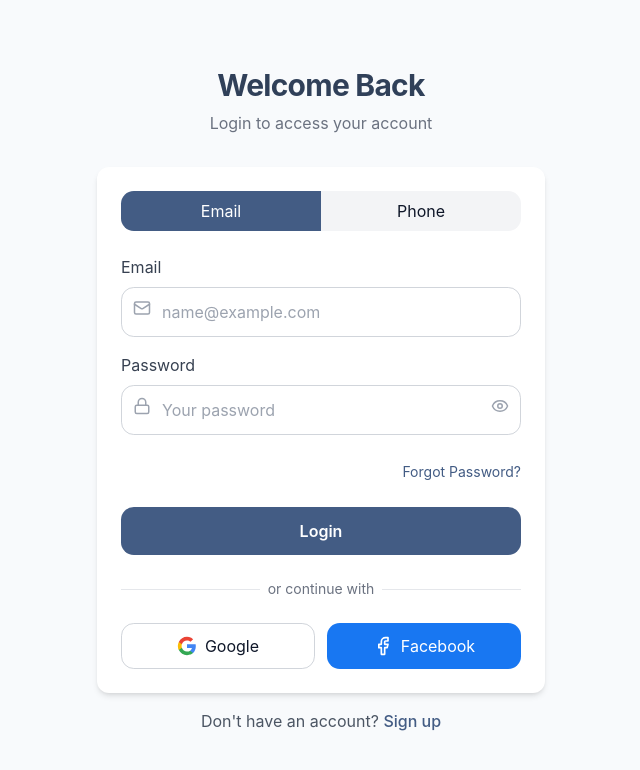
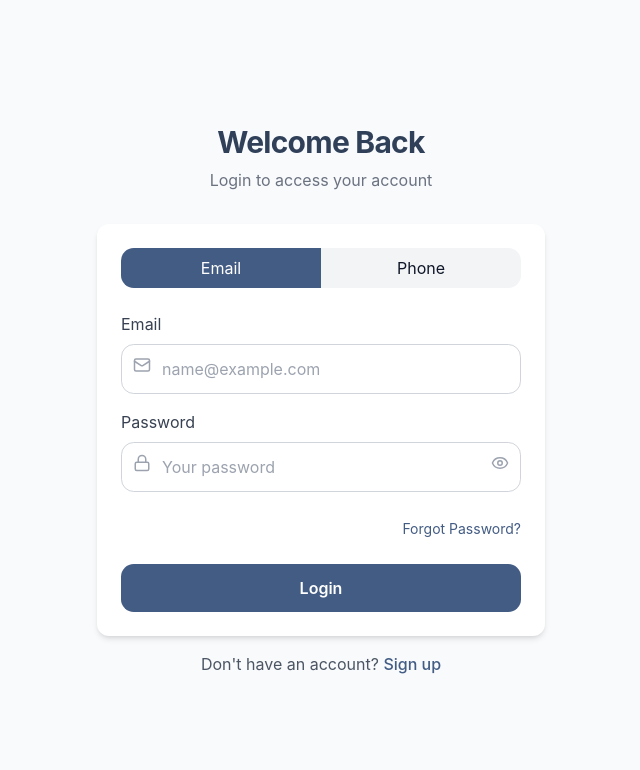
Before and after one commit to Ninjamsukuma/brokerbuddy-dashboard, a React (Vite) app: page /login in a window 1280 px wide. Shown: the top 770 px of the page, without its empty margins (319-959 px from the left). Built offline with nearby package versions, Linux system fonts and the light colour scheme.

Commit message:
Disable social login authentication
Remove Google and Facebook login options.

```diff
--- a/src/components/become-broker/LoginForm.tsx
+++ b/src/components/become-broker/LoginForm.tsx
@@ -8,9 +8,8 @@ import { useAuth } from '@/contexts/AuthContext';
 import { Button } from '@/components/ui/button';
 import { Form, FormField, FormItem, FormLabel, FormControl, FormMessage } from '@/components/ui/form';
 import { Input } from '@/components/ui/input';
-import { Eye, EyeOff, Mail, Phone, Facebook } from 'lucide-react';
+import { Eye, EyeOff, Mail, Phone } from 'lucide-react';
 import { toast } from '@/components/ui/use-toast';
-import { googleLogin, facebookLogin } from '@/utils/socialAuth';
 
 const loginFormSchema = z.object({
   identifier: z.string().min(1, { message: "Email or phone number is required" }),
@@ -21,11 +20,10 @@ type LoginFormValues = z.infer<typeof loginFormSchema>;
 
 const LoginForm: React.FC = () => {
   const navigate = useNavigate();
-  const { login, error, clearError, socialLogin } = useAuth();
+  const { login, error, clearError } = useAuth();
   const [isSubmitting, setIsSubmitting] = useState(false);
   const [showPassword, setShowPassword] = useState(false);
   const [loginType, setLoginType] = useState<'email' | 'phone'>('email');
-  const [socialLoading, setSocialLoading] = useState<'google' | 'facebook' | null>(null);
 
   const form = useForm<LoginFormValues>({
     resolver: zodResolver(loginFormSchema),
@@ -54,40 +52,6 @@ const LoginForm: React.FC = () => {
       // Error is handled by the auth context
     } finally {
       setIsSubmitting(false);
-    }
-  };
-
-  const handleSocialLogin = async (provider: 'google' | 'facebook') => {
-    setSocialLoading(provider);
-    try {
-      let userData;
-
-      if (provider === 'google') {
-        userData = await googleLogin();
-      } else {
-        userData = await facebookLogin();
-      }
-
-      await socialLogin(provider, userData);
-
-      toast({
-        title: `${provider.charAt(0).toUpperCase() + provider.slice(1)} Login`,
-        description: "Login successful!",
-        duration: 3000,
-      });
-
-      setTimeout(() => {
-        navigate('/broker-landing');
-      }, 1000);
-    } catch (err) {
-      toast({
-        title: "Login Error",
-        description: err instanceof Error ? err.message : "An error occurred during social login",
-        variant: "destructive",
-        duration: 3000,
-      });
-    } finally {
-      setSocialLoading(null);
     }
   };
 
@@ -195,62 +159,6 @@ const LoginForm: React.FC = () => {
         </form>
       </Form>
 
-      <div className="mt-6 relative">
-        <div className="absolute inset-0 flex items-center">
-          <div className="w-full border-t border-gray-200"></div>
-        </div>
-        <div className="relative flex justify-center text-sm">
-          <span className="px-2 bg-white text-gray-500">or continue with</span>
-        </div>
-      </div>
-
-      <div className="mt-6 grid grid-cols-2 gap-3">
-        <button
-          type="button"
-          onClick={() => handleSocialLogin('google')}
-          className="w-full flex items-center justify-center py-2.5 border border-gray-300 rounded-lg hover:bg-gray-50 transition-colors"
-          disabled={socialLoading !== null}
-        >
-          {socialLoading === 'google' ? (
-            <span className="animate-spin h-4 w-4 mr-2 border-2 border-gray-600 rounded-full border-t-transparent"></span>
-          ) : (
-            <svg className="h-5 w-5 mr-2" viewBox="0 0 24 24">
-              <path
-                d="M22.56 12.25c0-.78-.07-1.53-.2-2.25H12v4.26h5.92c-.26 1.37-1.04 2.53-2.21 3.31v2.77h3.57c2.08-1.92 3.28-4.74 3.28-8.09z"
-                fill="#4285F4"
-              />
-              <path
-                d="M12 23c2.97 0 5.46-.98 7.28-2.66l-3.57-2.77c-.98.66-2.23 1.06-3.71 1.06-2.86 0-5.29-1.93-6.16-4.53H2.18v2.84C3.99 20.53 7.7 23 12 23z"
-                fill="#34A853"
-              />
-              <path
-                d="M5.84 14.09c-.22-.66-.35-1.36-.35-2.09s.13-1.43.35-2.09V7.07H2.18C1.43 8.55 1 10.22 1 12s.43 3.45 1.18 4.93l2.85-2.22.81-.62z"
-                fill="#FBBC05"
-              />
-              <path
-                d="M12 5.38c1.62 0 3.06.56 4.21 1.64l3.15-3.15C17.45 2.09 14.97 1 12 1 7.7 1 3.99 3.47 2.18 7.07l3.66 2.84c.87-2.6 3.3-4.53 6.16-4.53z"
-                fill="#EA4335"
-              />
-            </svg>
-          )}
-          Google
-        </button>
-
-        <button
-          type="button"
-          onClick={() => handleSocialLogin('facebook')}
-          className="w-full flex items-center justify-center py-2.5 bg-[#1877F2] text-white rounded-lg hover:bg-[#166FE5] transition-colors"
-          disabled={socialLoading !== null}
-        >
-          {socialLoading === 'facebook' ? (
-            <span className="animate-spin h-4 w-4 mr-2 border-2 border-white rounded-full border-t-transparent"></span>
-          ) : (
-            <Facebook size={20} className="mr-2" />
-          )}
-          Facebook
-        </button>
-      </div>
-
       <div className="mt-4 text-center text-sm text-gray-500">
         <p>Don't have an account? Register as a broker below.</p>
       </div>
--- a/src/pages/Login.tsx
+++ b/src/pages/Login.tsx
@@ -2,12 +2,11 @@
 import React, { useState, useEffect } from 'react';
 import { useNavigate, Link, useLocation } from 'react-router-dom';
 import { useForm } from 'react-hook-form';
-import { Eye, EyeOff, Mail, Phone, Lock, Fingerprint, Facebook, ArrowRight } from 'lucide-react';
+import { Eye, EyeOff, Mail, Phone, Lock, Fingerprint } from 'lucide-react';
 import { motion } from 'framer-motion';
 import { useAuth } from '@/contexts/AuthContext';
 import { useLanguage } from '@/hooks/useLanguage';
 import { toast } from '@/components/ui/use-toast';
-import { googleLogin, facebookLogin } from '@/utils/socialAuth';
 
 type LoginFormData = {
   identifier: string;
@@ -17,13 +16,12 @@ type LoginFormData = {
 const Login = () => {
   const navigate = useNavigate();
   const location = useLocation();
-  const { login, error, clearError, user, getRedirectPath, checkUserExists, socialLogin } = useAuth();
+  const { login, error, clearError, user, getRedirectPath, checkUserExists } = useAuth();
   const { t } = useLanguage();
   const [showPassword, setShowPassword] = useState(false);
   const [isEmail, setIsEmail] = useState(true);
   const [isBiometricAvailable, setIsBiometricAvailable] = useState(false);
   const [isLoading, setIsLoading] = useState(false);
-  const [socialLoading, setSocialLoading] = useState<'google' | 'facebook' | null>(null);
 
   const { register, handleSubmit, setError: setFormError, formState: { errors } } = useForm<LoginFormData>();
 
@@ -90,37 +88,6 @@ const Login = () => {
 
     // Use a mock login for demo
     login("user@example.com", "password123");
-  };
-
-  const handleSocialLogin = async (provider: 'google' | 'facebook') => {
-    setSocialLoading(provider);
-    try {
-      let userData;
-
-      if (provider === 'google') {
-        userData = await googleLogin();
-      } else {
-        userData = await facebookLogin();
-      }
-
-      await socialLogin(provider, userData);
-
-      localStorage.setItem('previousLogin', 'true');
-      toast({
-        title: `${provider.charAt(0).toUpperCase() + provider.slice(1)} Login`,
-        description: "Login successful!",
-        duration: 3000,
-      });
-    } catch (err) {
-      toast({
-        title: "Login Error",
-        description: err instanceof Error ? err.message : "An error occurred during social login",
-        variant: "destructive",
-        duration: 3000,
-      });
-    } finally {
-      setSocialLoading(null);
-    }
   };
 
   const formVariants = {
@@ -290,76 +257,16 @@ const Login = () => {
                 whileHover={{ scale: 1.01 }}
                 whileTap={{ scale: 0.98 }}
               >
-                Continue with Phone <ArrowRight size={18} className="ml-2" />
+                Continue with Phone
               </motion.button>
             </div>
           )}
-
-          <div className="mt-6 relative">
-            <div className="absolute inset-0 flex items-center">
-              <div className="w-full border-t border-gray-200"></div>
-            </div>
-            <div className="relative flex justify-center text-sm">
-              <span className="px-2 bg-white text-gray-500">or continue with</span>
-            </div>
-          </div>
-
-          <div className="mt-6 grid grid-cols-2 gap-3">
-            <motion.button
-              type="button"
-              onClick={() => handleSocialLogin('google')}
-              className="w-full flex items-center justify-center py-2.5 border border-gray-300 rounded-lg hover:bg-gray-50 transition-colors"
-              whileHover={{ scale: 1.01 }}
-              whileTap={{ scale: 0.98 }}
-              disabled={socialLoading !== null}
-            >
-              {socialLoading === 'google' ? (
-                <span className="animate-spin h-5 w-5 mr-2 border-2 border-gray-600 rounded-full border-t-transparent"></span>
-              ) : (
-                <svg className="h-5 w-5 mr-2" viewBox="0 0 24 24">
-                  <path
-                    d="M22.56 12.25c0-.78-.07-1.53-.2-2.25H12v4.26h5.92c-.26 1.37-1.04 2.53-2.21 3.31v2.77h3.57c2.08-1.92 3.28-4.74 3.28-8.09z"
-                    fill="#4285F4"
-                  />
-                  <path
-                    d="M12 23c2.97 0 5.46-.98 7.28-2.66l-3.57-2.77c-.98.66-2.23 1.06-3.71 1.06-2.86 0-5.29-1.93-6.16-4.53H2.18v2.84C3.99 20.53 7.7 23 12 23z"
-                    fill="#34A853"
-                  />
-                  <path
-                    d="M5.84 14.09c-.22-.66-.35-1.36-.35-2.09s.13-1.43.35-2.09V7.07H2.18C1.43 8.55 1 10.22 1 12s.43 3.45 1.18 4.93l2.85-2.22.81-.62z"
-                    fill="#FBBC05"
-                  />
-                  <path
-                    d="M12 5.38c1.62 0 3.06.56 4.21 1.64l3.15-3.15C17.45 2.09 14.97 1 12 1 7.7 1 3.99 3.47 2.18 7.07l3.66 2.84c.87-2.6 3.3-4.53 6.16-4.53z"
-                    fill="#EA4335"
-                  />
-                </svg>
-              )}
-              Google
-            </motion.button>
-
-            <motion.button
-              type="button"
-              onClick={() => handleSocialLogin('facebook')}
-              className="w-full flex items-center justify-center py-2.5 bg-[#1877F2] text-white rounded-lg hover:bg-[#166FE5] transition-colors"
-              whileHover={{ scale: 1.01 }}
-              whileTap={{ scale: 0.98 }}
-              disabled={socialLoading !== null}
-            >
-              {socialLoading === 'facebook' ? (
-                <span className="animate-spin h-5 w-5 mr-2 border-2 border-white rounded-full border-t-transparent"></span>
-              ) : (
-                <Facebook size={20} className="mr-2" />
-              )}
-              Facebook
-            </motion.button>
-          </div>
 
           {isBiometricAvailable && (
             <motion.button
               type="button"
               onClick={handleBiometricLogin}
-              className="w-full mt-3 flex items-center justify-center py-2.5 border border-dalali-500 text-dalali-600 rounded-lg hover:bg-dalali-50 transition-colors"
+              className="w-full mt-6 flex items-center justify-center py-2.5 border border-dalali-500 text-dalali-600 rounded-lg hover:bg-dalali-50 transition-colors"
               whileHover={{ scale: 1.01 }}
               whileTap={{ scale: 0.98 }}
             >
```
Also changed, not shown: src/contexts/auth/AuthProvider.tsx (+4 -49 lines).
